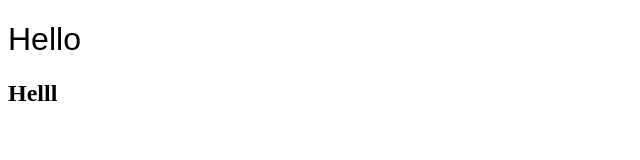
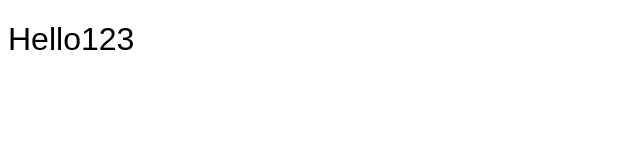
Before and after one commit to betterthan0/web-test, a plain HTML site: page index.html in a window 1280 px wide. Shown: the whole page, without its empty margins (0-640 px from the left). Drawn offline with Linux system fonts and the light colour scheme.

Commit message:
Update index.html

```diff
--- a/index.html
+++ b/index.html
@@ -15,10 +15,7 @@
 <body>
 
     <h1>
-        Hello
+        Hello123
     </h1>
-    <h2>
-	Helll
-    </h2>
 </body>
 </html>
```
